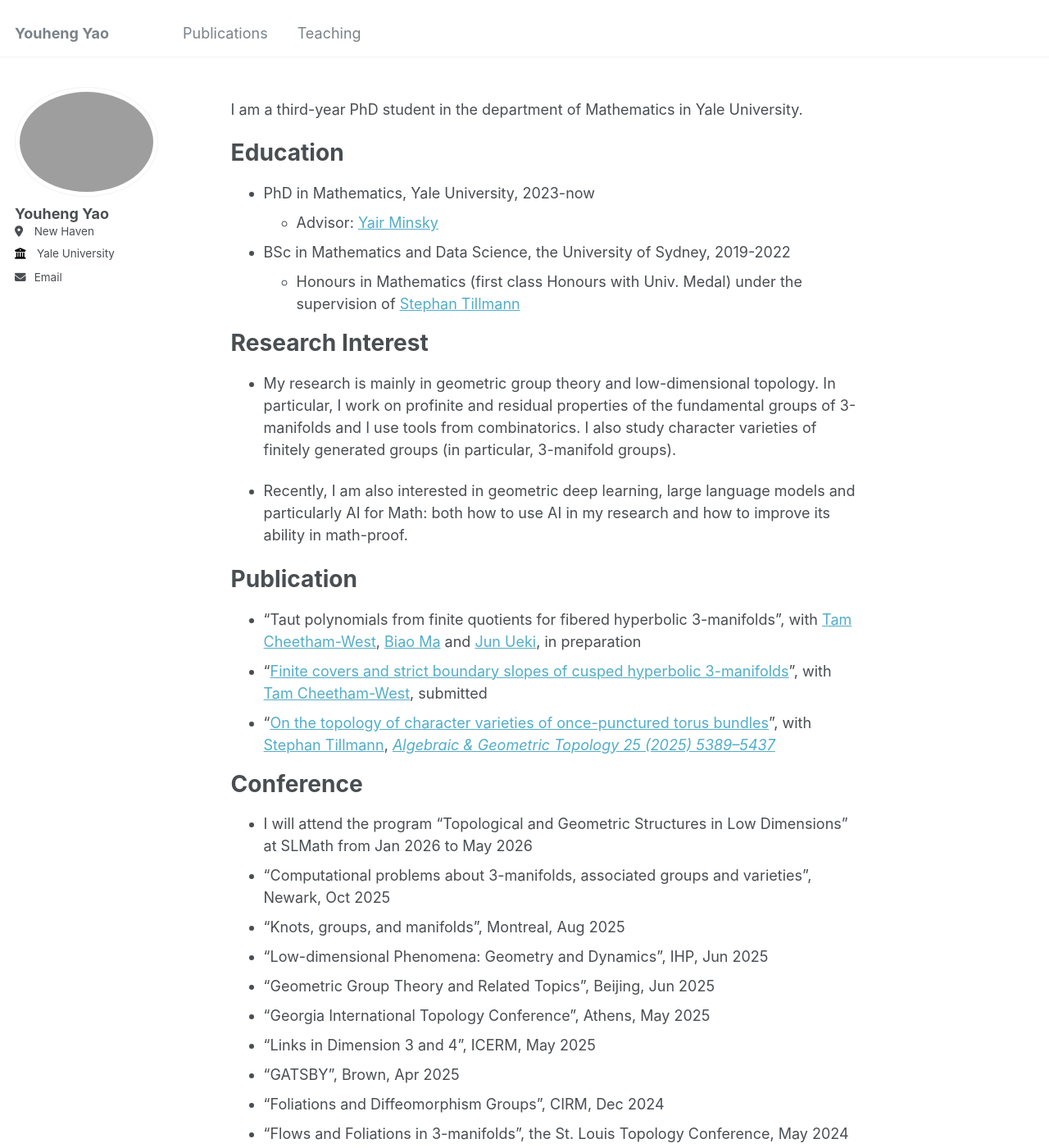
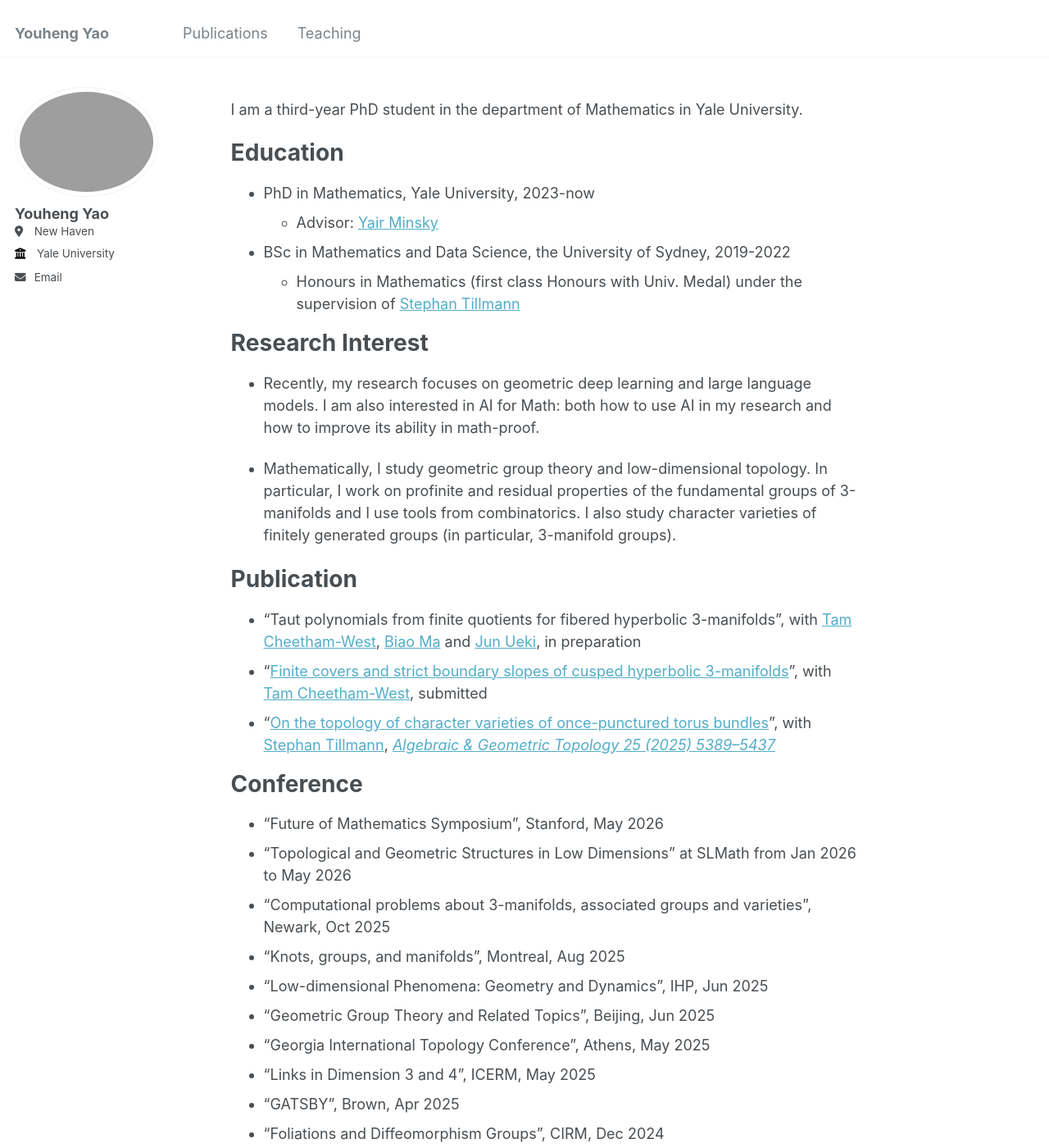
Before and after one commit to LionelYao/LionelYao.github.io, a Jekyll site: the page built from _pages/about.md, in a window 1280 px wide and 1400 px high. Shown: the whole window at 82% size. Built offline with Jekyll 4.4.1, drawn with Linux system fonts in a browser that asks for light colours; a script that is not in the unit is left out.

Commit message:
Update about.md

```diff
--- a/_pages/about.md
+++ b/_pages/about.md
@@ -21,9 +21,11 @@ Education
 
 Research Interest
 ======
-- My research is mainly in geometric group theory and low-dimensional topology. In particular, I work on profinite and residual properties of the fundamental groups of 3-manifolds and I use tools from combinatorics. I also study character varieties of finitely generated groups (in particular, 3-manifold groups).
+- Recently, my research focuses on geometric deep learning and large language models. I am also interested in AI for Math: both how to use AI in my research and how to improve its ability in math-proof.
 
-- Recently, I am also interested in geometric deep learning, large language models and particularly AI for Math: both how to use AI in my research and how to improve its ability in math-proof.
+- Mathematically, I study geometric group theory and low-dimensional topology. In particular, I work on profinite and residual properties of the fundamental groups of 3-manifolds and I use tools from combinatorics. I also study character varieties of finitely generated groups (in particular, 3-manifold groups).
+
+
 
 Publication
 ======
@@ -33,7 +35,8 @@ Publication
 
 Conference
 ======
-- I will attend the program "Topological and Geometric Structures in Low Dimensions" at SLMath from Jan 2026 to May 2026
+- "Future of Mathematics Symposium", Stanford, May 2026
+- "Topological and Geometric Structures in Low Dimensions" at SLMath from Jan 2026 to May 2026
 - "Computational problems about 3-manifolds, associated groups and varieties", Newark, Oct 2025
 - "Knots, groups, and manifolds", Montreal, Aug 2025
 - "Low-dimensional Phenomena: Geometry and Dynamics", IHP, Jun 2025
```
